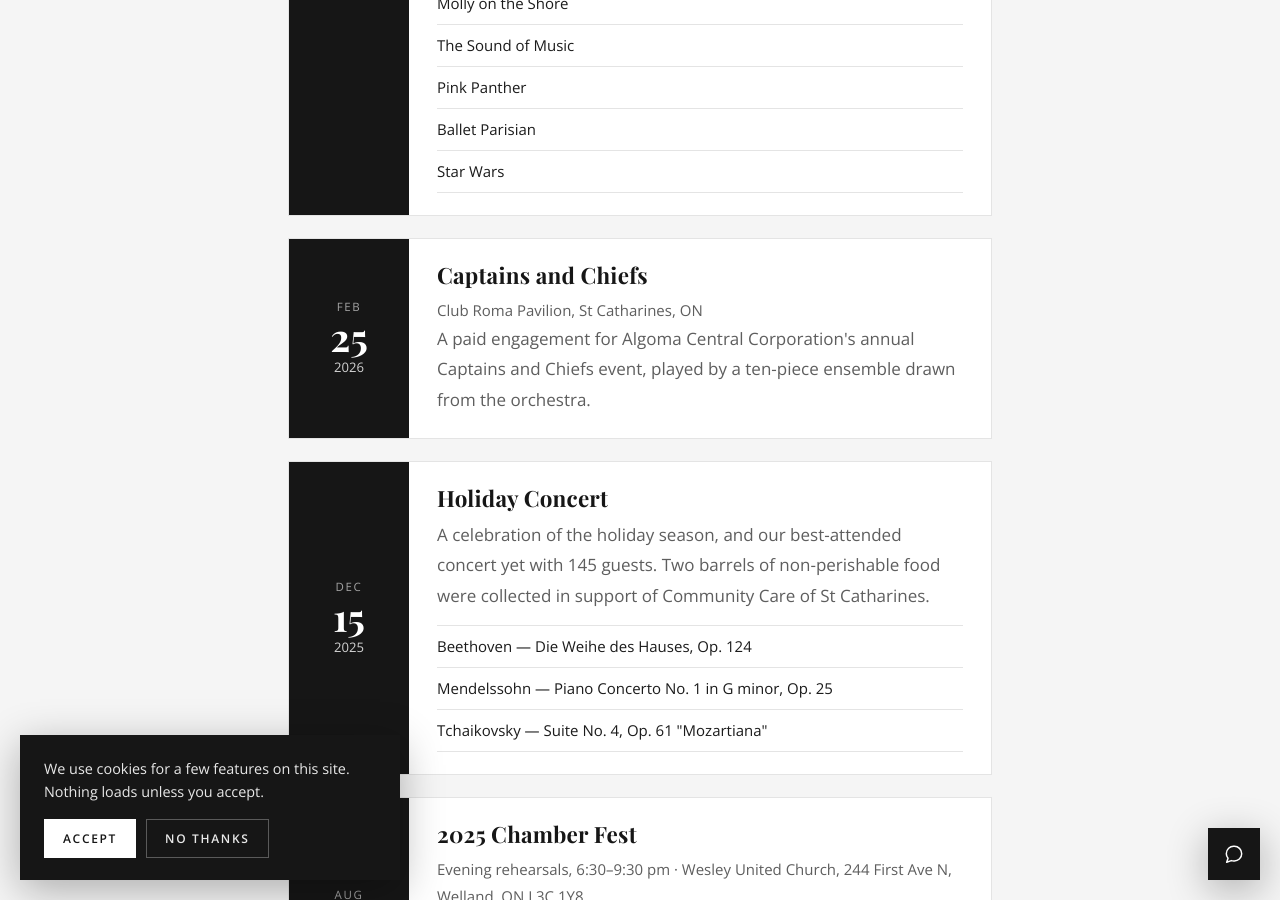
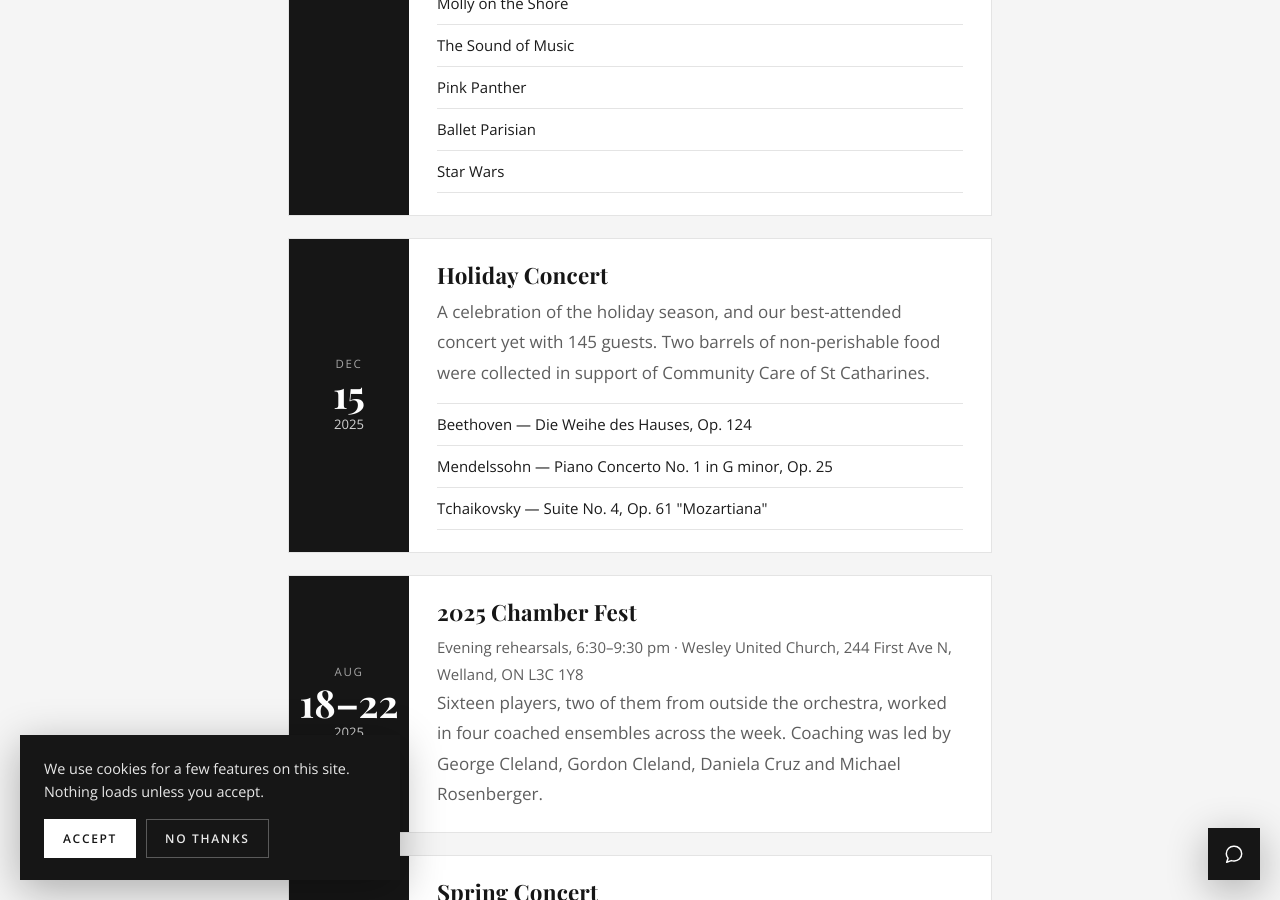
Before and after one commit to peninsulaorchestra/peninsulaorchestra.github.io, a Jekyll site: the page built from events.html, in a window 1280 px wide and 900 px high, scrolled down 2541 px. Built offline with Jekyll 4.4.1, drawn with Linux system fonts in a browser that asks for light colours.

Commit message:
Leave out the Captains and Chiefs engagement
Co-Authored-By: Claude Opus 5 (1M context) <noreply@anthropic.com>

```diff
--- a/_data/past_events.yml
+++ b/_data/past_events.yml
@@ -54,14 +54,6 @@
     - Pink Panther
     - Ballet Parisian
     - Star Wars
-
-- title: Captains and Chiefs
-  date: 2026-02-25
-  venue: Club Roma Pavilion
-  address: St Catharines, ON
-  description: >-
-    A paid engagement for Algoma Central Corporation's annual Captains and Chiefs
-    event, played by a ten-piece ensemble drawn from the orchestra.
 
 # TODO: confirm venue
 - title: Holiday Concert
```
